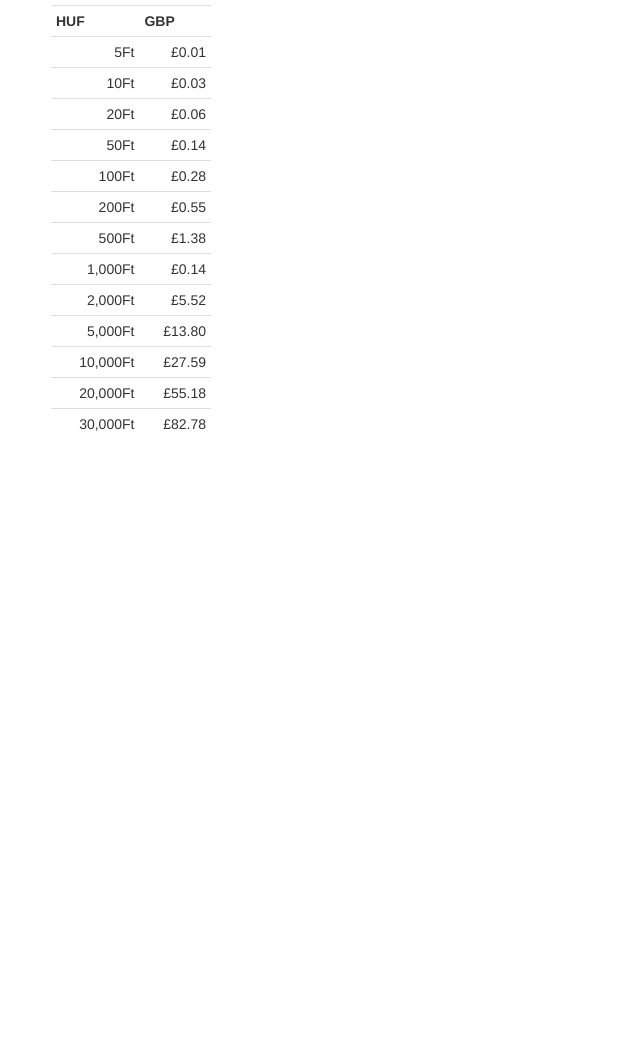
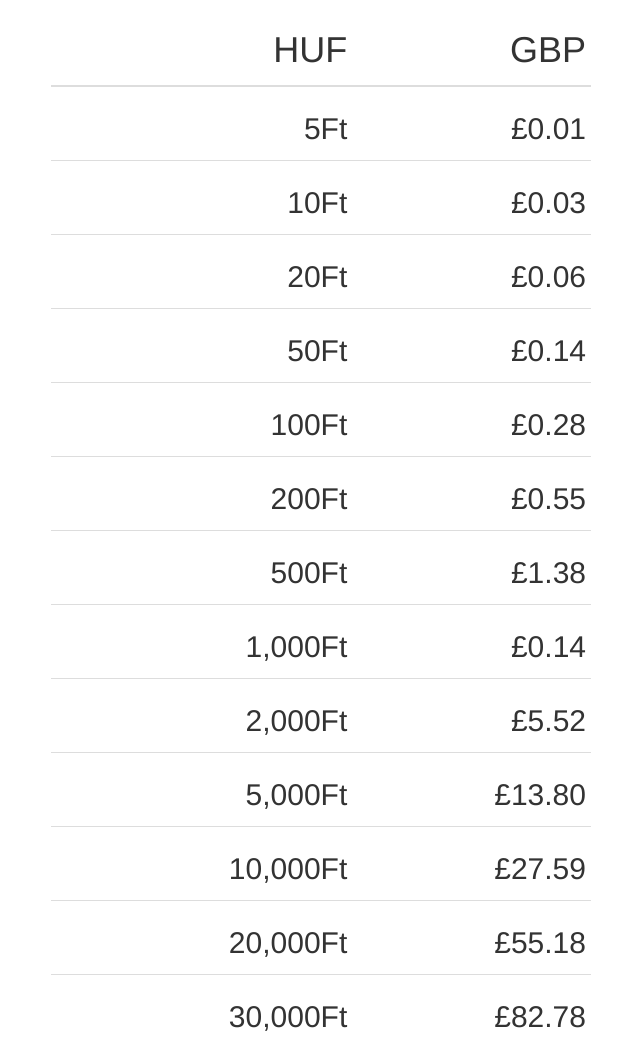
Before and after one commit to donvince/xebuddy.com, a website: page site/index.html in a window 1280 px wide. Shown: the part 220-1271 px from the top of the page, without its empty margins (34-674 px from the left). Before the commit the page ends 800 px from the top, so only its background shows below. Drawn offline with nearby package versions, Linux system fonts and the light colour scheme.

Commit message:
npm script to upload to s3 added thead/tbody and aligned headers right

```diff
--- a/site/index.html
+++ b/site/index.html
@@ -9,66 +9,128 @@
 </head>
 
 <body>
-    <div class="jumbotron"><h1>Currency Converter</h1></div>
+    <div class="jumbotron">
+        <h1>Currency Converter</h1>
+    </div>
     <div class="container">
-        <div class="col-sm-4 col-md-2">
+        <div class="col-sm-12 col-md-6">
             <table class="table table-condensed text-right">
+                <thead>
                     <tr>
-                    <th>HUF</th>
-                    <th>GBP</th>
+                        <th>
+                            <h1 class="text-right">HUF</h1>
+                        </th>
+                        <th>
+                            <h1 class="text-right">GBP</h1>
+                        </th>
+                    </tr>
+                </thead>
+                <tbody>
+                    <tr>
+                        <td>
+                            <h2>5Ft</h2>
+                        </td>
+                        <td>
+                            <h2>£0.01</h2>
+                        </td>
                     </tr>
                     <tr>
-                    <td>5Ft</td>
-                    <td>£0.01</td>
+                        <td>
+                            <h2>10Ft</h2>
+                        </td>
+                        <td>
+                            <h2>£0.03</h2>
+                        </td>
                     </tr>
                     <tr>
-                    <td>10Ft</td>
-                    <td>£0.03</td>
+                        <td>
+                            <h2>20Ft</h2>
+                        </td>
+                        <td>
+                            <h2>£0.06</h2>
+                        </td>
                     </tr>
                     <tr>
-                    <td>20Ft</td>
-                    <td>£0.06</td>
+                        <td>
+                            <h2>50Ft</h2>
+                        </td>
+                        <td>
+                            <h2>£0.14</h2>
+                        </td>
                     </tr>
                     <tr>
-                    <td>50Ft</td>
-                    <td>£0.14</td>
+                        <td>
+                            <h2>100Ft</h2>
+                        </td>
+                        <td>
+                            <h2>£0.28</h2>
+                        </td>
                     </tr>
                     <tr>
-                    <td>100Ft</td>
-                    <td>£0.28</td>
+                        <td>
+                            <h2>200Ft</h2>
+                        </td>
+                        <td>
+                            <h2>£0.55</h2>
+                        </td>
                     </tr>
                     <tr>
-                    <td>200Ft</td>
-                    <td>£0.55</td>
+                        <td>
+                            <h2>500Ft</h2>
+                        </td>
+                        <td>
+                            <h2>£1.38</h2>
+                        </td>
                     </tr>
                     <tr>
-                    <td>500Ft</td>
-                    <td>£1.38</td>
+                        <td>
+                            <h2>1,000Ft</h2>
+                        </td>
+                        <td>
+                            <h2>£0.14</h2>
+                        </td>
                     </tr>
                     <tr>
-                    <td>1,000Ft</td>
-                    <td>£0.14</td>
+                        <td>
+                            <h2>2,000Ft</h2>
+                        </td>
+                        <td>
+                            <h2>£5.52</h2>
+                        </td>
                     </tr>
                     <tr>
-                    <td>2,000Ft</td>
-                    <td>£5.52</td>
+                        <td>
+                            <h2>5,000Ft</h2>
+                        </td>
+                        <td>
+                            <h2>£13.80</h2>
+                        </td>
                     </tr>
                     <tr>
-                    <td>5,000Ft</td>
-                    <td>£13.80</td>
+                        <td>
+                            <h2>10,000Ft</h2>
+                        </td>
+                        <td>
+                            <h2>£27.59</h2>
+                        </td>
                     </tr>
                     <tr>
-                    <td>10,000Ft</td>
-                    <td>£27.59</td>
+                        <td>
+                            <h2>20,000Ft</h2>
+                        </td>
+                        <td>
+                            <h2>£55.18</h2>
+                        </td>
                     </tr>
                     <tr>
-                    <td>20,000Ft</td>
-                    <td>£55.18</td>
+                        <td>
+                            <h2>30,000Ft</h2>
+                        </td>
+                        <td>
+                            <h2>£82.78</h2>
+                        </td>
                     </tr>
-                <tr>
-                    <td>30,000Ft</td>
-                    <td>£82.78</td>
-                </tr>
+                </tbody>
             </table>
         </div>
     </div>
```
Also changed, not shown: package.json (added, +12 -0 lines). Lines whose indentation alone changed are shown as unchanged.
